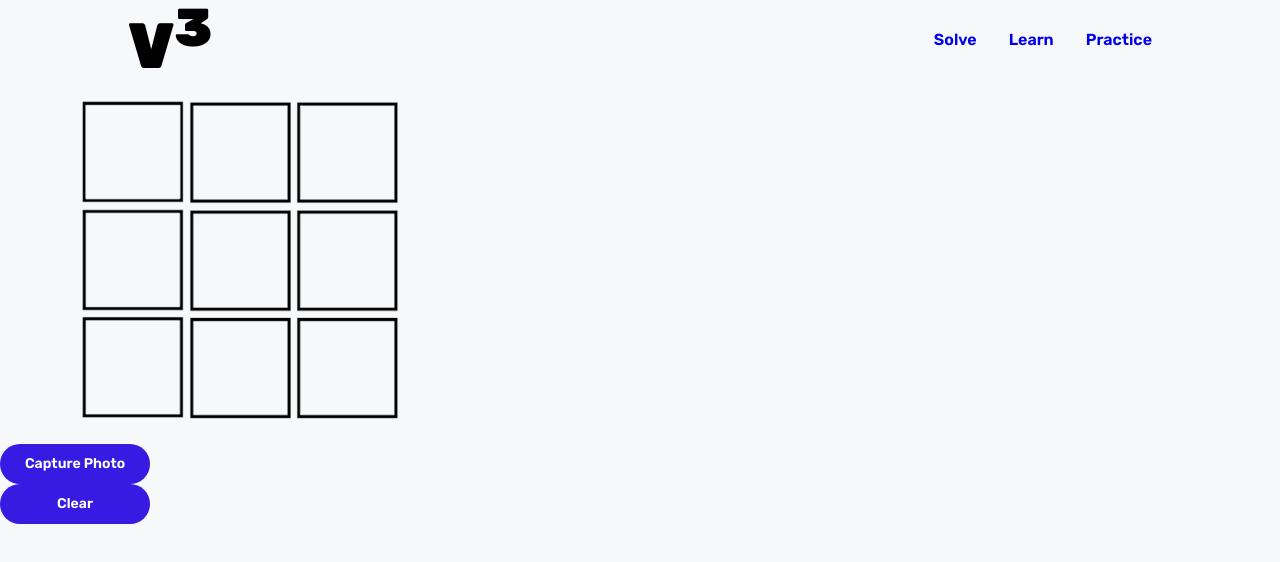
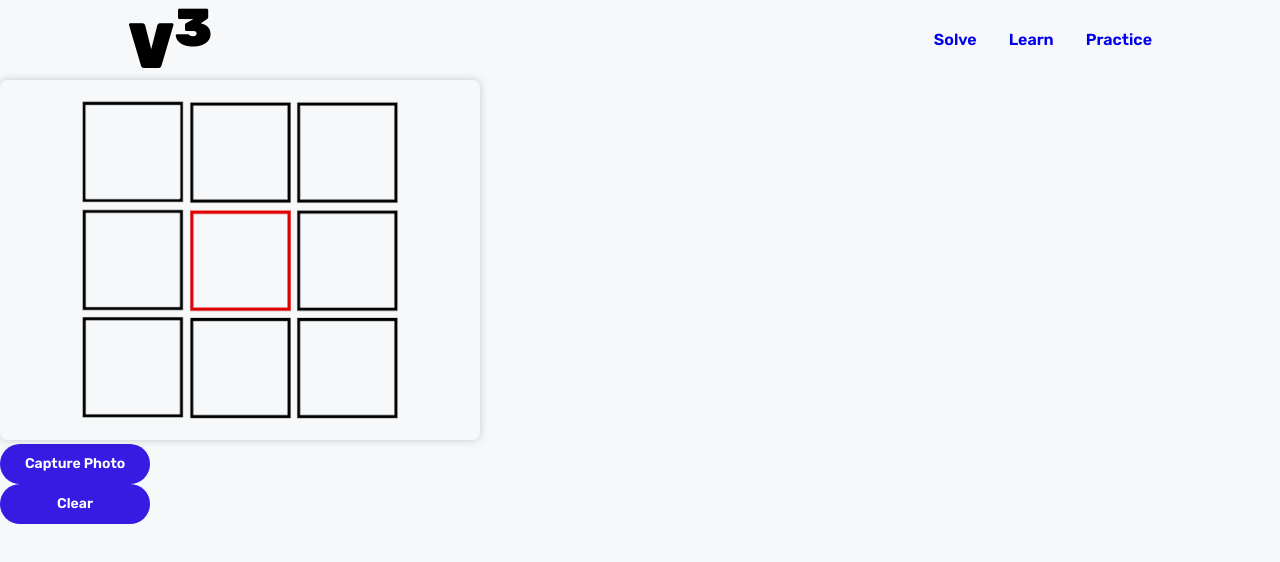
Before and after one commit to yelkhashab/VisionCubed, a React (Create React App) app: page /solve in a window 1280 px wide. Shown: the top 562 px of the page. Built offline with nearby package versions, Linux system fonts and the light colour scheme; no server answers.

Commit message:
Refactor CaptureFace component to add grid images and update styles

```diff
--- a/src/components/CaptureFace/CaptureFace.js
+++ b/src/components/CaptureFace/CaptureFace.js
@@ -3,6 +3,12 @@ import { useState, useEffect, useRef, useCallback } from 'react'
 import Webcam from 'react-webcam'
 import axios from 'axios';
 import gridBlack from '../../assets/grids/grid_black.png';
+import gridRed from '../../assets/grids/grid_R.png';
+import gridOrange from '../../assets/grids/grid_O.png';
+import gridYellow from '../../assets/grids/grid_Y.png';
+import gridGreen from '../../assets/grids/grid_G.png';
+import gridBlue from '../../assets/grids/grid_B.png';
+import gridWhite from '../../assets/grids/grid_W.png';
 
 export default function CaptureFace({onCubeStateUpdate}) {
   const webcamRef = useRef(null);
@@ -11,8 +17,8 @@ export default function CaptureFace({onCubeStateUpdate}) {
   const [faceImages, setFaceImages] = useState({});
   const [cubeState, setCubeState] = useState({});
 
-  const face_order = ['F', 'R', 'B', 'L', 'U', 'D']
-  const color_order = ['R', 'B', 'O', 'G', 'W', 'Y']
+  const faceOrder = ['F', 'R', 'B', 'L', 'U', 'D']
+  const colorOrder = ['R', 'B', 'O', 'G', 'W', 'Y']
 
   const clearState = useCallback(() => {
     setFaceState({});
@@ -24,7 +30,7 @@ export default function CaptureFace({onCubeStateUpdate}) {
   useEffect(() => {
     if (!imgSrc) return;
     const nextFaceIndex = Object.keys(faceImages).length;
-    const nextFaceID = face_order[nextFaceIndex];
+    const nextFaceID = faceOrder[nextFaceIndex];
     setFaceImages(prevFaceImages => ({ ...prevFaceImages, [nextFaceID]: imgSrc }));
   }, [imgSrc])
 
@@ -36,6 +42,7 @@ export default function CaptureFace({onCubeStateUpdate}) {
           setCubeState(response.data);
         } catch (error) {
           console.error(error)
+          clearState();
         }
       }
     }
@@ -55,12 +62,27 @@ export default function CaptureFace({onCubeStateUpdate}) {
     setImgSrc(trimmedSrc);
   }, [webcamRef, setImgSrc]);
 
+  const currentStep = Object.keys(faceImages).length;
+  const gridColor = colorOrder[currentStep];
+
+  const gridImages = {
+    R: gridRed,
+    O: gridOrange,
+    Y: gridYellow,
+    G: gridGreen,
+    B: gridBlue,
+    W: gridWhite,
+  };
+
+
   return (
     <>
       <section className="capture">
         <div className="capture__grid">
-          <img className="capture__grid-black" src={gridBlack} alt="grid" />
+          {/* <img className="capture__grid-black" src={gridBlack} alt="grid" /> */}
+          <img className="capture__grid-color" src={gridImages[gridColor]} alt="grid" />
           <Webcam
+            className="capture__webcam"
             audio={false}
             ref={webcamRef}
             screenshotFormat="image/jpeg"
--- a/src/components/CaptureFace/CaptureFace.scss
+++ b/src/components/CaptureFace/CaptureFace.scss
@@ -14,5 +14,16 @@
             z-index: 2;
             height: 330px;
         }
+        &-color {
+            position: absolute;
+            top: 15px;
+            left: 75px;
+            z-index: 2;
+            height: 330px;
+        }
+    }
+    &__webcam {
+        border-radius: 0.5rem;
+        box-shadow: 0 0 0.5rem rgba(0, 0, 0, 0.2);
     }
 }
```
